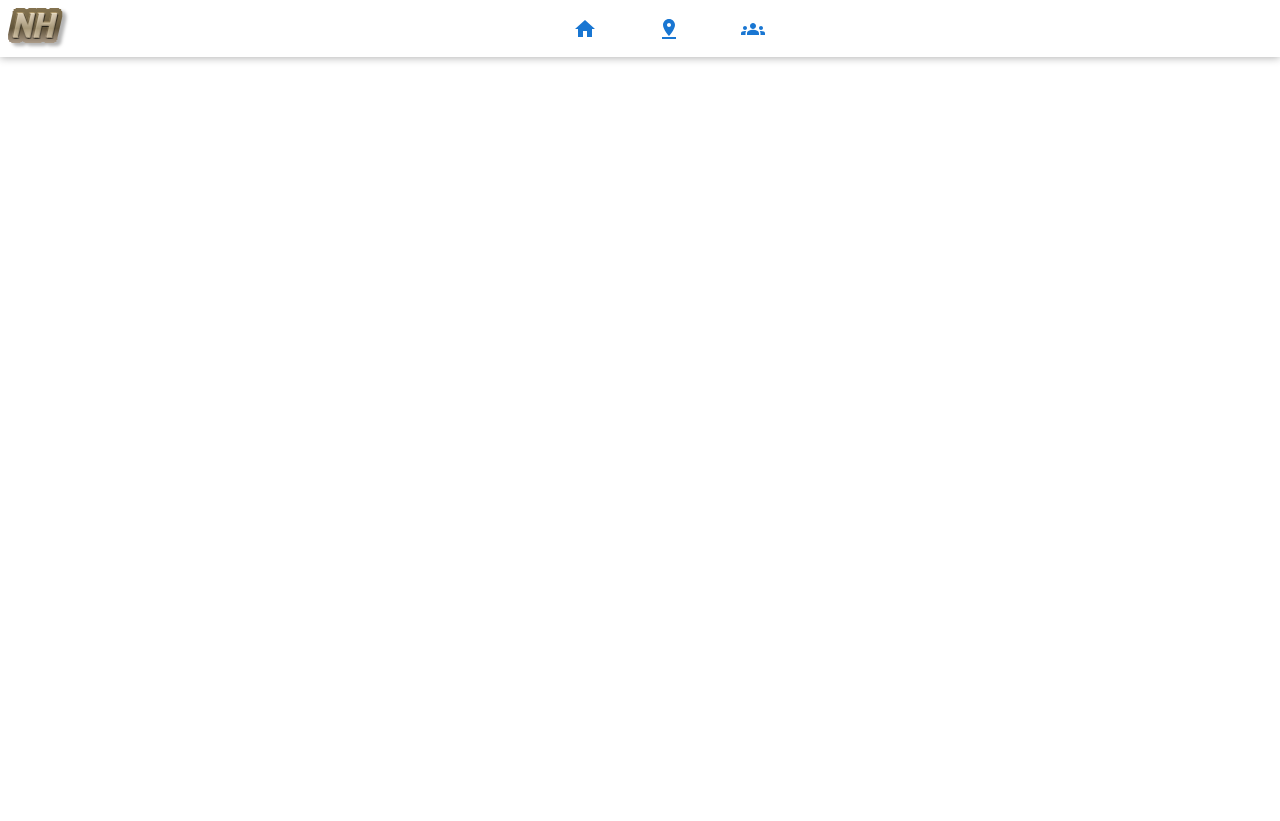
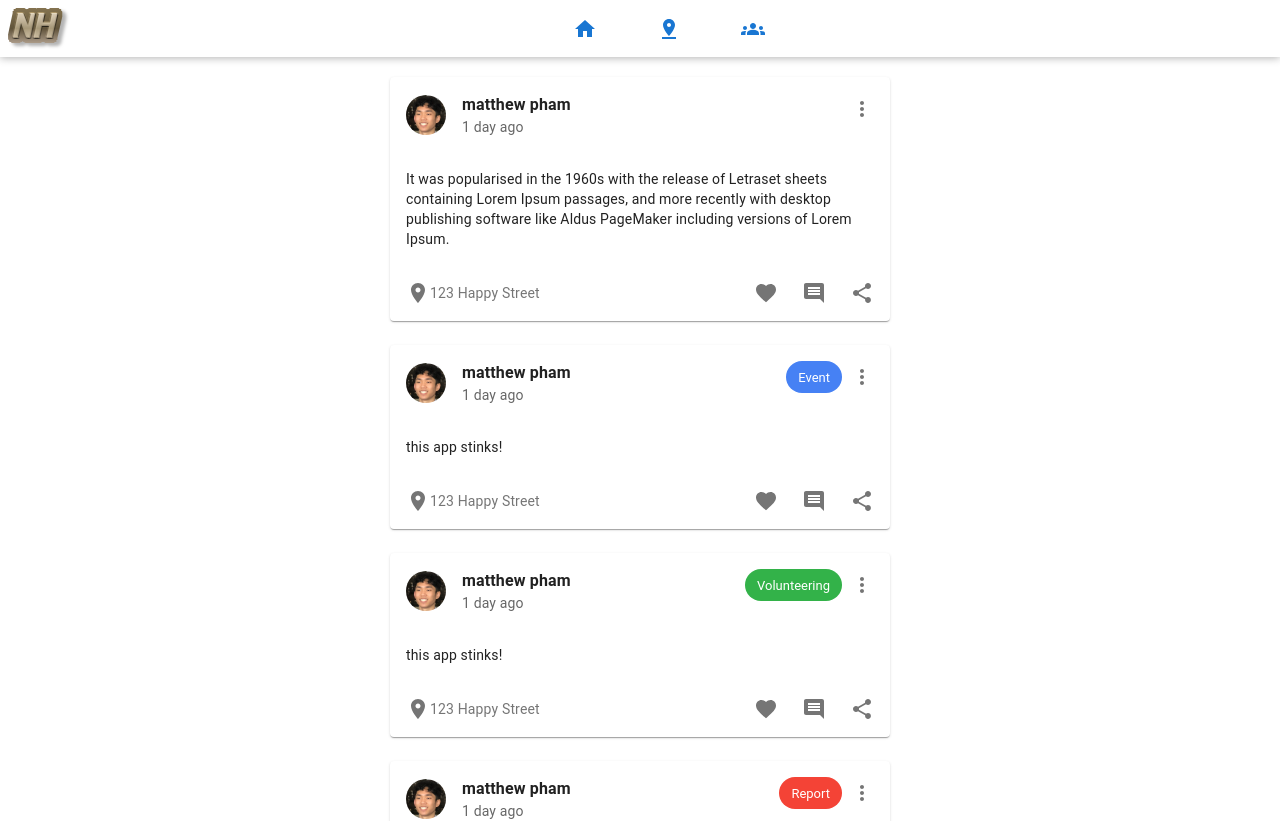
Before and after one commit to Bn161641/NeighborHack, a React (Create React App) app in the folder hackathon2022/: page / in a window 1280 px wide. Shown: the top 821 px of the page. Before the commit the page ends 800 px from the top, so only its background shows below. Built offline with nearby package versions, Linux system fonts and the light colour scheme.

Commit message:
feed done

```diff
--- a/hackathon2022/package.json
+++ b/hackathon2022/package.json
@@ -5,6 +5,7 @@
   "dependencies": {
     "@emotion/react": "^11.10.5",
     "@emotion/styled": "^11.10.5",
+    "@material/card": "^14.0.0",
     "@mui/icons-material": "^5.10.9",
     "@mui/material": "^5.10.13",
     "@testing-library/jest-dom": "^5.16.5",
--- /dev/null
+++ b/hackathon2022/src/components/Postcard.js
@@ -0,0 +1,78 @@
+import React from 'react'
+import Card from '@mui/material/Card';
+import CardHeader from '@mui/material/CardHeader';
+import CardContent from '@mui/material/CardContent';
+import CardActions from '@mui/material/CardActions';
+import MoreVertIcon from '@mui/icons-material/MoreVert';
+import { IconButton, Typography } from '@mui/material';
+import Avatar from '@mui/material/Avatar';
+import FavoriteIcon from '@mui/icons-material/Favorite';
+import ShareIcon from '@mui/icons-material/Share';
+import CommentIcon from '@mui/icons-material/Comment';
+import LocationOnIcon from '@mui/icons-material/LocationOn';
+import Chip from '@mui/material/Chip';
+
+export default function Postcard({ post }){
+
+    return(
+        <div>
+            <Card sx={{ width: 500 }} style={{textAlign:'left',position:'relative'}}>
+                <CardHeader
+                    avatar={<Avatar src={require(`../assets/${post.profile}`)}/>}
+                    action={
+                        <div>
+                            {
+                            post.type === "Event" && <Chip
+                            label={post.type}
+                            style={{backgroundColor:"#4681f4", color:"white"}}
+                            >
+                            </Chip>
+                            }
+                            {
+                            post.type === "Volunteering" && <Chip
+                            label={post.type}
+                            style={{backgroundColor:"#33b249", color:"white"}}
+                            >
+                            </Chip>
+                            }
+                            {
+                                post.type === "Report" && <Chip
+                                label={post.type}
+                                style={{backgroundColor:"#f44336", color:"white"}}
+                                >
+                                </Chip>
+                            }
+                            <IconButton>
+                                <MoreVertIcon />
+                            </IconButton>
+                        </div>
+                    }
+                    title={<Typography style={{fontWeight:'bold'}}>{post.author}</Typography>}
+                    subheader={post.duration}
+                />
+                <CardContent>
+                    <Typography variant="body2">
+                        {post.description}
+                    </Typography>
+                </CardContent>
+                <CardActions>
+                    <IconButton aria-label="location" style={{marginRight:'190px'}}>
+                        <LocationOnIcon />
+                        <Typography variant="body2">
+                            {post.location}
+                        </Typography>
+                    </IconButton>
+                    <IconButton aria-label="add to favorites">
+                        <FavoriteIcon />
+                    </IconButton>
+                    <IconButton aria-label="comment">
+                        <CommentIcon />
+                    </IconButton>
+                    <IconButton aria-label="share">
+                        <ShareIcon />
+                    </IconButton>
+                </CardActions>
+            </Card>
+        </div>
+    )
+}
--- /dev/null
+++ b/hackathon2022/src/data.js
@@ -0,0 +1,38 @@
+export const data = [
+    {
+        "author":"matthew pham",
+        "description":" It was popularised in the 1960s with the release of Letraset sheets containing Lorem Ipsum passages, and more recently with desktop publishing software like Aldus PageMaker including versions of Lorem Ipsum.",
+        "location":"123 Happy Street",
+        "profile":"profile1.jpg",
+        "duration": "1 day ago",
+        "type":"None",
+        "id": 1
+    },
+    {
+        "author":"matthew pham",
+        "description":"this app stinks!",
+        "location":"123 Happy Street",
+        "profile":"profile1.jpg",
+        "duration": "1 day ago",
+        "type":"Event",
+        "id": 2
+    },
+    {
+        "author":"matthew pham",
+        "description":"this app stinks!",
+        "location":"123 Happy Street",
+        "profile":"profile1.jpg",
+        "duration": "1 day ago",
+        "type":"Volunteering",
+        "id": 3
+    },
+    {
+        "author":"matthew pham",
+        "description":" It was popularised in the 1960s with the release of Letraset sheets containing Lorem Ipsum passages, and more recently with desktop publishing software like Aldus PageMaker including versions of Lorem Ipsum.",
+        "location":"123 Happy Street",
+        "profile":"profile1.jpg",
+        "duration": "1 day ago",
+        "type":"Report",
+        "id": 1
+    },
+]
--- a/hackathon2022/src/pages/Home.js
+++ b/hackathon2022/src/pages/Home.js
@@ -1,3 +1,36 @@
+import React from "react"
+import { Grid } from "@mui/material"
+import { data } from "../data"
+import Postcard from "../components/Postcard"
+import { Container } from "@mui/system"
+import Box from "@mui/material/Box";
+
 export default function Home(){
-  return <div></div>
-};
+
+  return(
+    <div>
+     <Box
+      style={{
+        display:'flex',
+        alignItems: 'center',
+        justifyContent:'center',
+      }}
+     >
+        <Grid container spacing={3} direction="column"
+          style={{
+          display:'flex',
+          alignItems: 'center',
+          justifyContent:'center',
+          padding:'20px'
+          }}
+        >
+          {data.map(post => (
+            <Grid item key={post.id}>
+              <Postcard post={post} />
+            </Grid>
+          ))}
+        </Grid>
+      </Box>
+    </div>
+  )
+}
```
Also changed, not shown: hackathon2022/src/assets/profile1.jpg (added), 1 other file (tests, documents, lock files or other folders).
